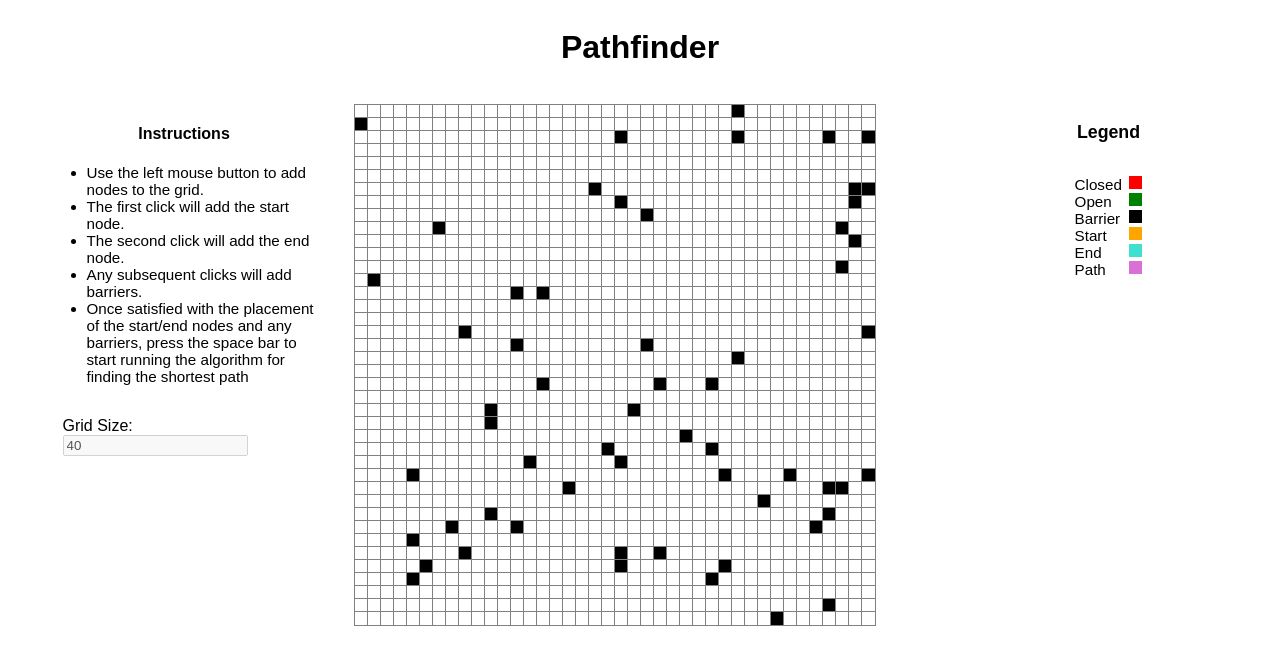
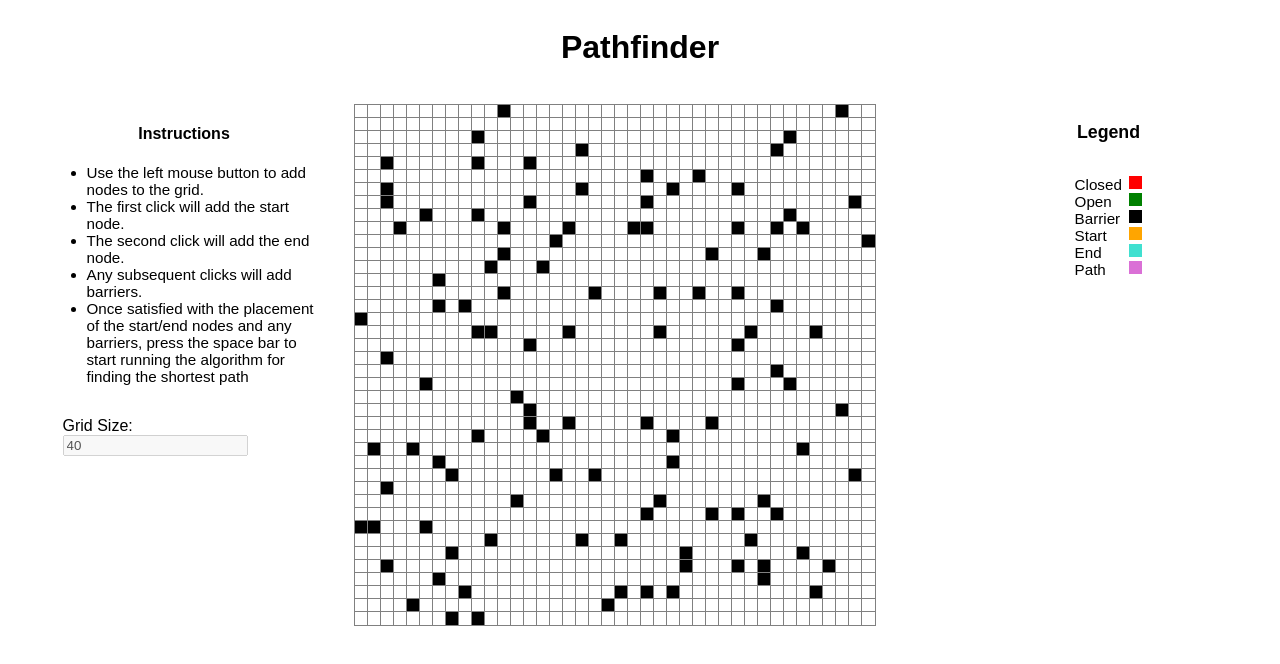
Before and after one commit to jason-nordheim/pathfinder, a React (Vite) app: page / in a window 1280 px wide. Shown: the top 664 px of the page. Built offline with nearby package versions, Linux system fonts and the light colour scheme.

Commit message:
increased barriers

```diff
--- a/src/components/Grid.tsx
+++ b/src/components/Grid.tsx
@@ -52,7 +52,7 @@ export const Grid: FC<{ size: number; width: number }> = ({ size, width }) => {
 
   useEffect(() => {
     setNodes(makeGrid(size, width));
-    makeRandomBarriers(60);
+    makeRandomBarriers(120);
   }, [size, width, makeRandomBarriers]);
 
   useEffect(() => {
@@ -89,12 +89,14 @@ export const Grid: FC<{ size: number; width: number }> = ({ size, width }) => {
       }
 
       const changeNodeType = (row: number, column: number, type: NodeType) => {
-        setNodes((curr) => {
-          // do not overwrite start and end node
-          if (curr[row][column].type === "Start") return curr;
-          if (curr[row][column].type === "End") return curr;
-          curr[row][column].setType(type);
-          return curr;
+        window.requestAnimationFrame(() => {
+          return setNodes((curr) => {
+            // do not overwrite start and end node
+            if (curr[row][column].type === "Start") return curr;
+            if (curr[row][column].type === "End") return curr;
+            curr[row][column].setType(type);
+            return curr;
+          });
         });
       };
 
```
